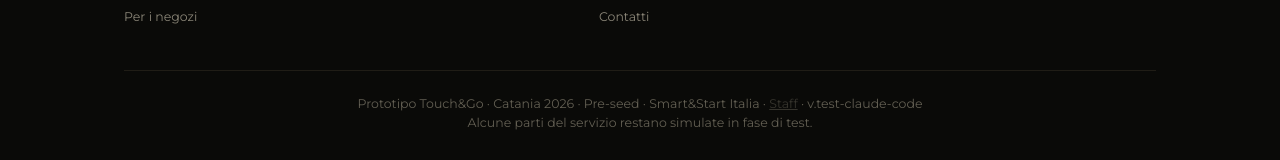
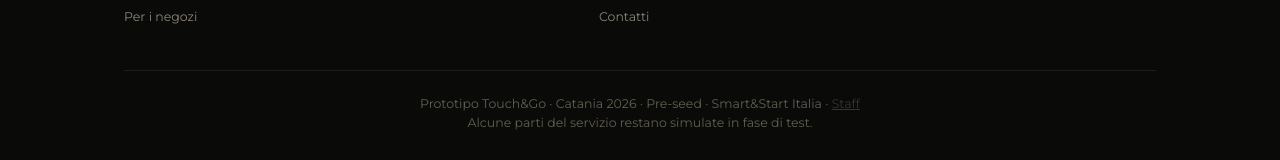
Before and after one commit to aliascuderig-pixel/touchandgo-demo, a website: page dist/site/index.html in a window 1280 px wide. Shown: the part 5133-5293 px from the top of the page. Drawn offline with nearby package versions, Linux system fonts and the light colour scheme.

Commit message:
Rimuove scritta di test

```diff
--- a/dist/site/index.html
+++ b/dist/site/index.html
@@ -350,7 +350,7 @@
       </div>
     </div>
     <div class="footer-bottom">
-      Prototipo Touch&amp;Go · Catania 2026 · Pre-seed · Smart&amp;Start Italia · <a href="admin.html" style="opacity:.5">Staff</a> · v.test-claude-code<br/>
+      Prototipo Touch&amp;Go · Catania 2026 · Pre-seed · Smart&amp;Start Italia · <a href="admin.html" style="opacity:.5">Staff</a><br/>
       Alcune parti del servizio restano simulate in fase di test.
     </div>
   </div>
```
